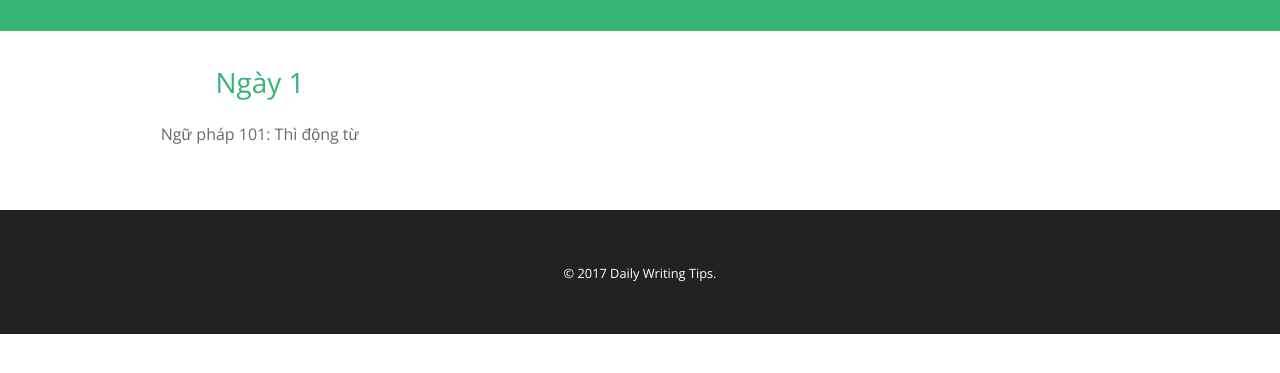
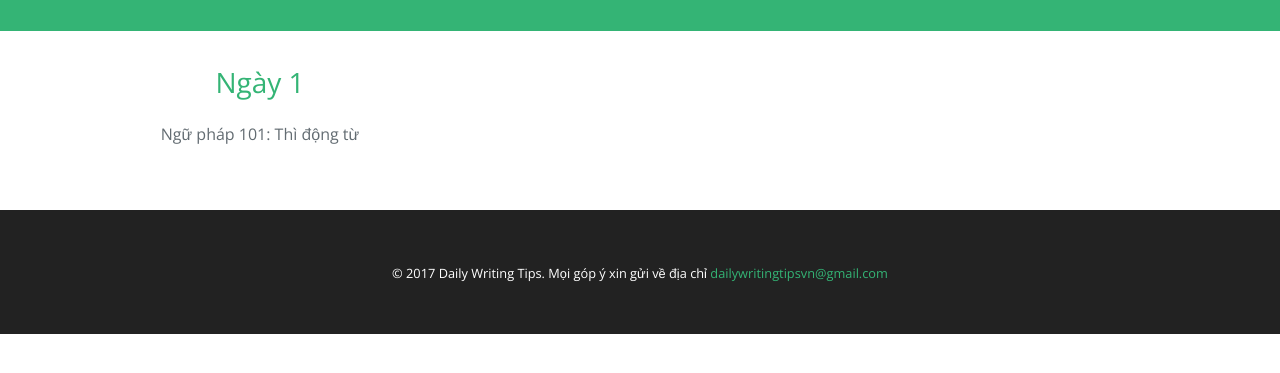
Before and after one commit to nghong/daily-writing-tips, a website: page archive/index.html in a window 1280 px wide. Shown: the part 169-542 px from the top of the page. Drawn offline with nearby package versions, Linux system fonts and the light colour scheme.

Commit message:
Updated contact on footer

```diff
--- a/archive/index.html
+++ b/archive/index.html
@@ -107,7 +107,7 @@
 
   <footer class="call-to-action bg-dark mt-5">
     <div class="container text-center">
-      <small>&copy; 2017 Daily Writing Tips.
+      <small>&copy; 2017 Daily Writing Tips. Mọi góp ý xin gửi về địa chỉ <a href="mailto:dailywritingtipsvn@gmail.com">dailywritingtipsvn@gmail.com</a></small>
     </div>
   </footer>
 
```
Also changed, not shown: index.html (+1 -1 lines).
